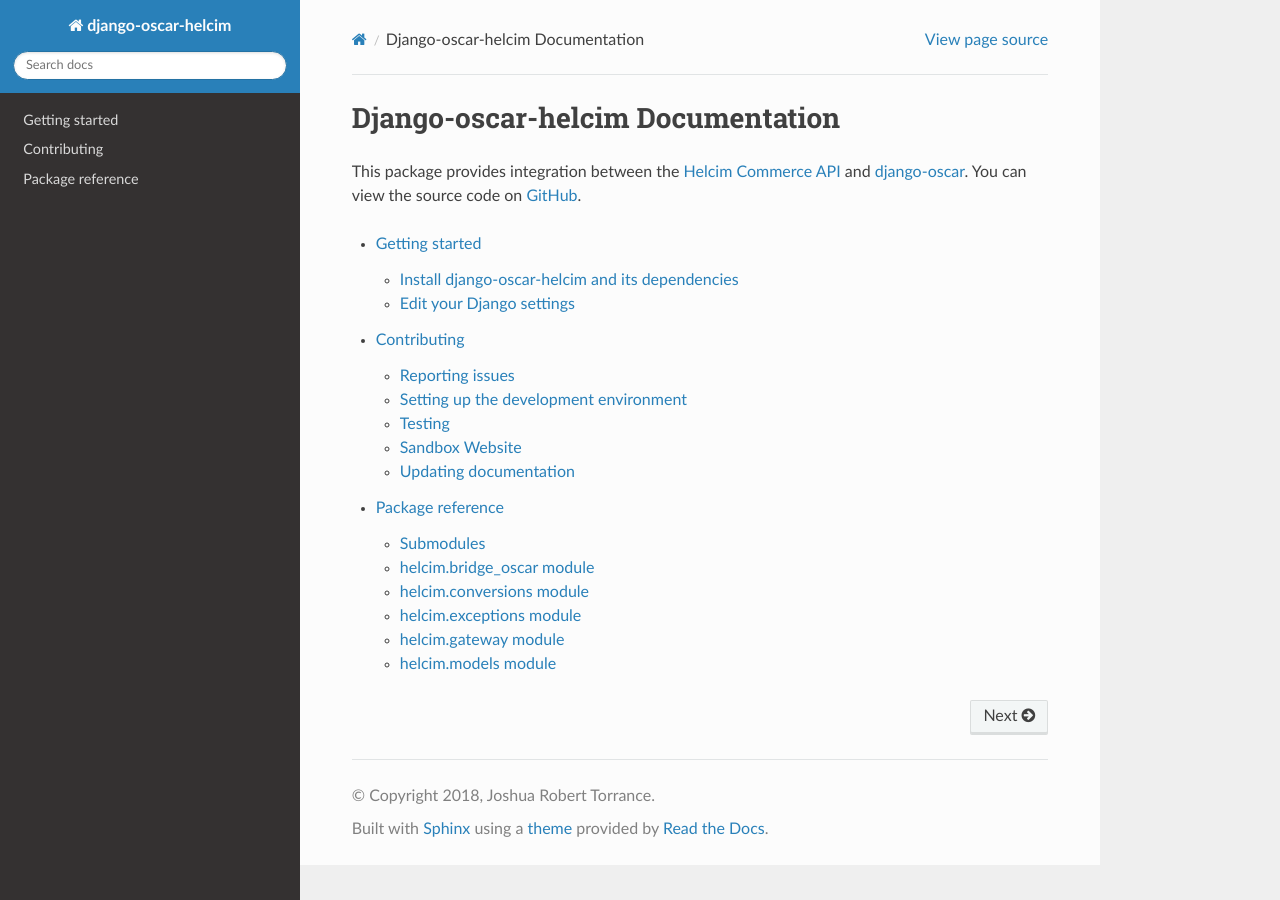
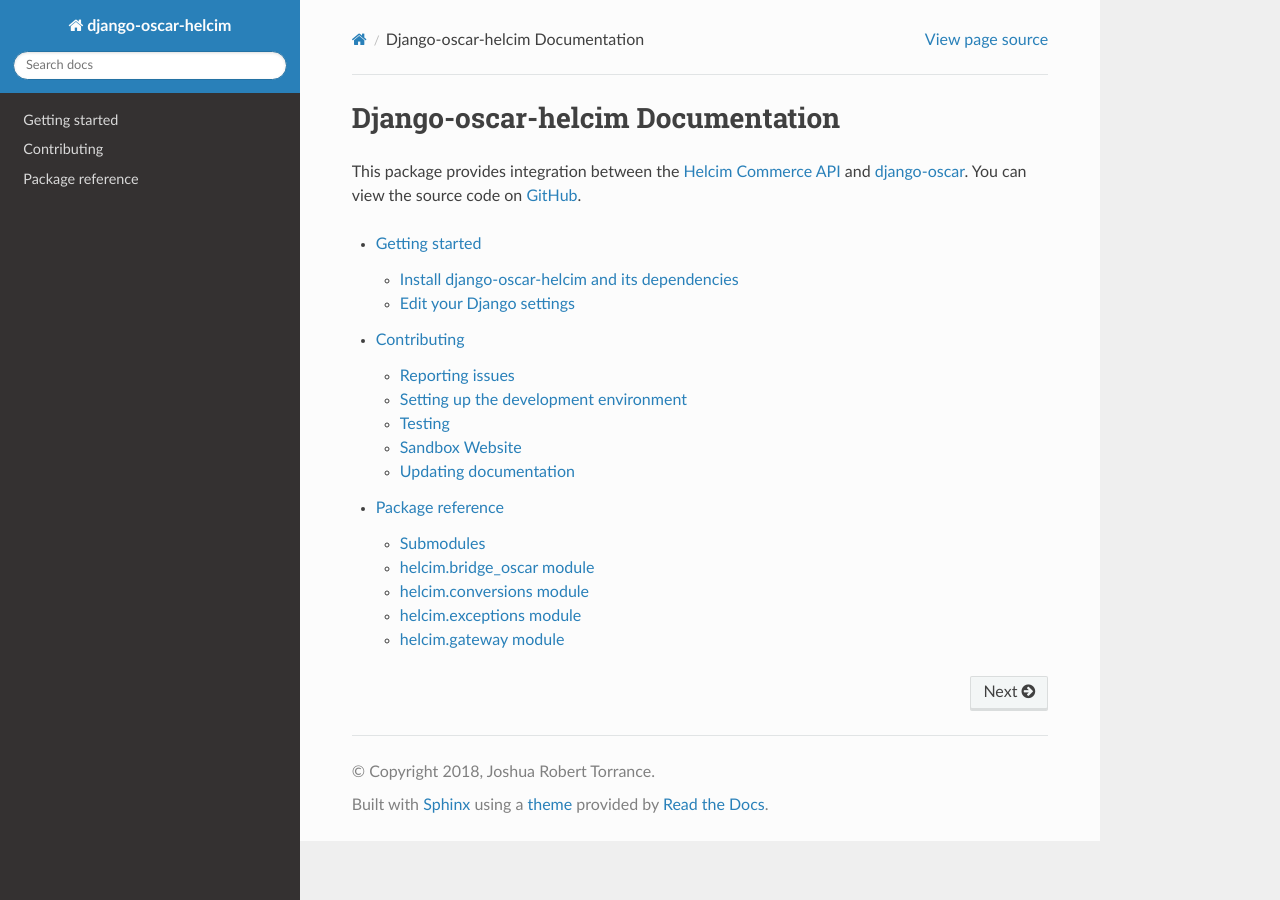
Before and after one commit to studybuffalo/django-helcim, a Sphinx documentation site: the page built from docs/index.rst, in a window 1280 px wide. Built offline with Sphinx 7.4.7 and the Read the Docs theme 2.0.0, drawn with Linux system fonts in a browser that asks for light colours.

Commit message:
Removing the models module from auto-documentation

```diff
--- a/docs/helcim.rst
+++ b/docs/helcim.rst
@@ -40,11 +40,3 @@
     :members:
     :undoc-members:
     :show-inheritance:
-
-helcim.models module
---------------------
-
-.. automodule:: helcim.models
-    :members:
-    :undoc-members:
-    :show-inheritance:
```
